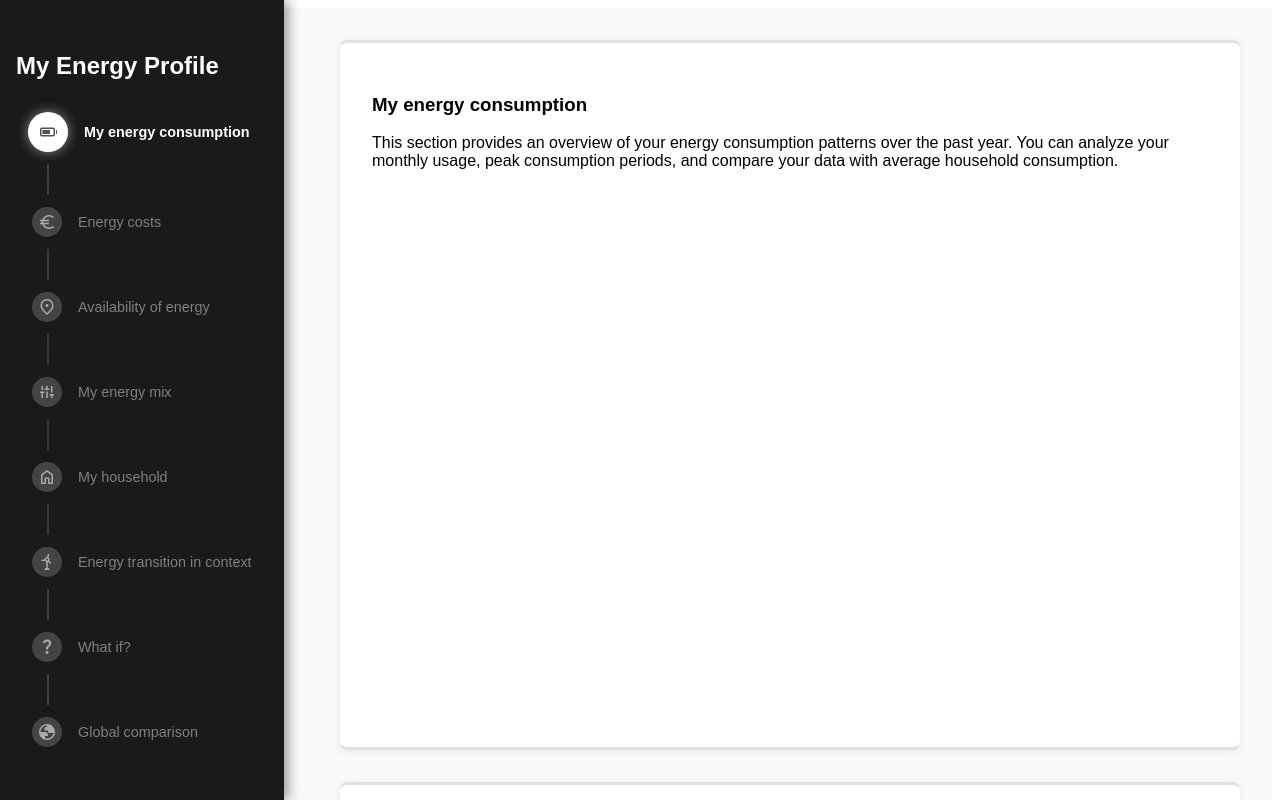
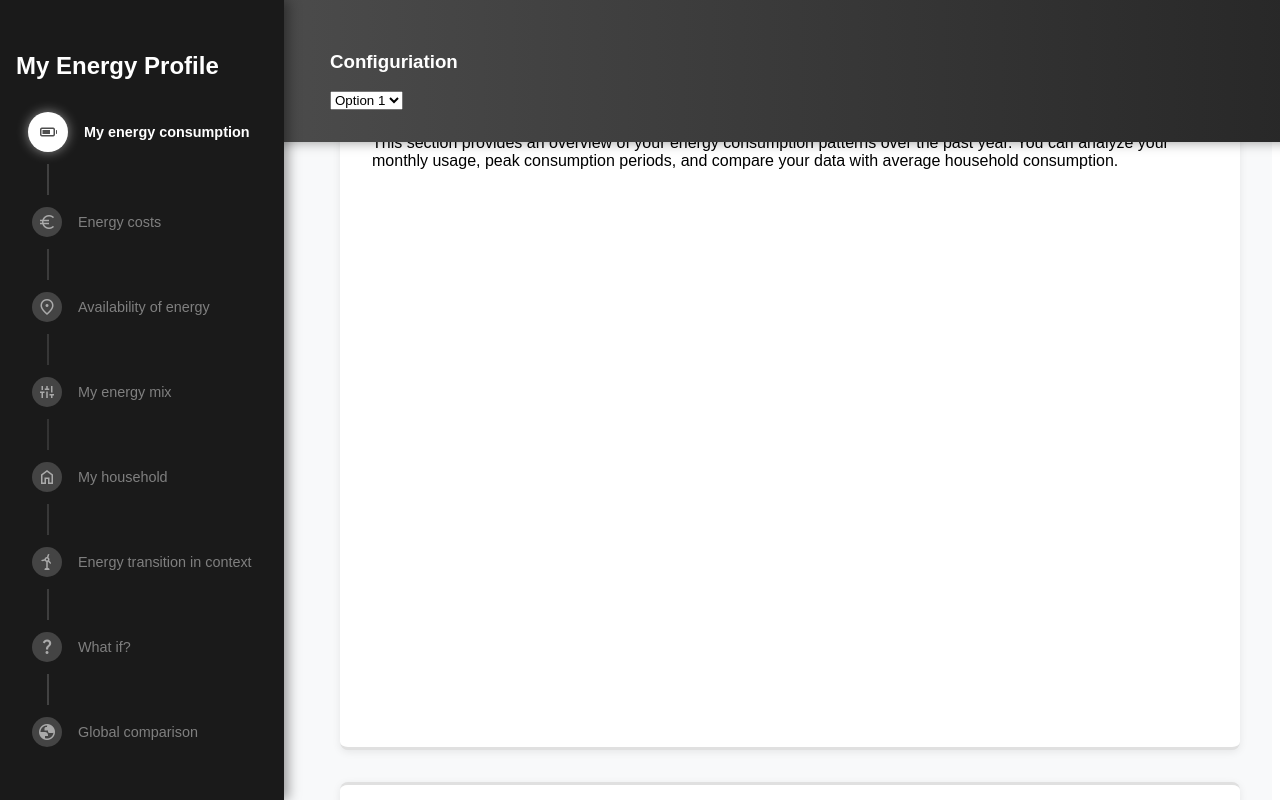
Before and after one commit to unige-vizis/MyEnergyProfile, a Vue app: page / in a window 1280 px wide. Shown: the top 800 px of the page. Built offline with nearby package versions, Linux system fonts and the light colour scheme.

Commit message:
config header

```diff
--- a/src/App.vue
+++ b/src/App.vue
@@ -8,27 +8,15 @@ import Household from './components/Household.vue';
 import ETransition from './components/ETransition.vue';
 import If from './components/If.vue';
 import Global from './components/Global.vue';
+import ConfigHeader from './components/ConfigHeader.vue';
 </script>
 
 <template>
   <div id="app-container">
     <Sidebar></Sidebar>
+    <div>
+      <ConfigHeader></ConfigHeader>
       <main class="main-content">
-      <!-- <section id="consumption" class="page-section">
-        <h2>consumption</h2>
-      </section>
-      <section id="costs" class="page-section">
-        <h2>costs</h2>
-      </section>
-      <section id="availability" class="page-section">
-        <h2>availability</h2>
-        <p>Add your data sources content here...</p>
-      </section>
-      <section id="mix" class="page-section">
-        <h2>mix</h2>
-        <p>Add your contact content here...</p>
-      </section> -->
-
         <Consumption></Consumption>
         <Costs></Costs>
         <Availability></Availability>
@@ -38,6 +26,7 @@ import Global from './components/Global.vue';
         <If></If>
         <Global></Global>
       </main>
+    </div>
   </div>
 </template>
 
--- /dev/null
+++ b/src/components/ConfigHeader.vue
@@ -0,0 +1,26 @@
+<template>
+  <div class="config-header">
+    <h3>Configuriation</h3>
+    <select>
+      <option value="option1">Option 1</option>
+      <option value="option2">Option 2</option>
+      <option value="option3">Option 3</option>
+    </select>
+  </div>
+</template>
+
+<script setup></script>
+
+<style scoped>
+  .config-header {
+  position: fixed;
+  left: 250px;
+  top: 0;
+  width: 100%;
+  padding: 2rem 5rem;
+  background: linear-gradient(to right, #4c4c4c, #1a1a1a);
+  color: white;
+  box-shadow: 4px 0 12px rgba(0, 0, 0, 0.4);
+  z-index: 100;
+}
+</style>
```
Lines whose indentation alone changed are shown as unchanged.
